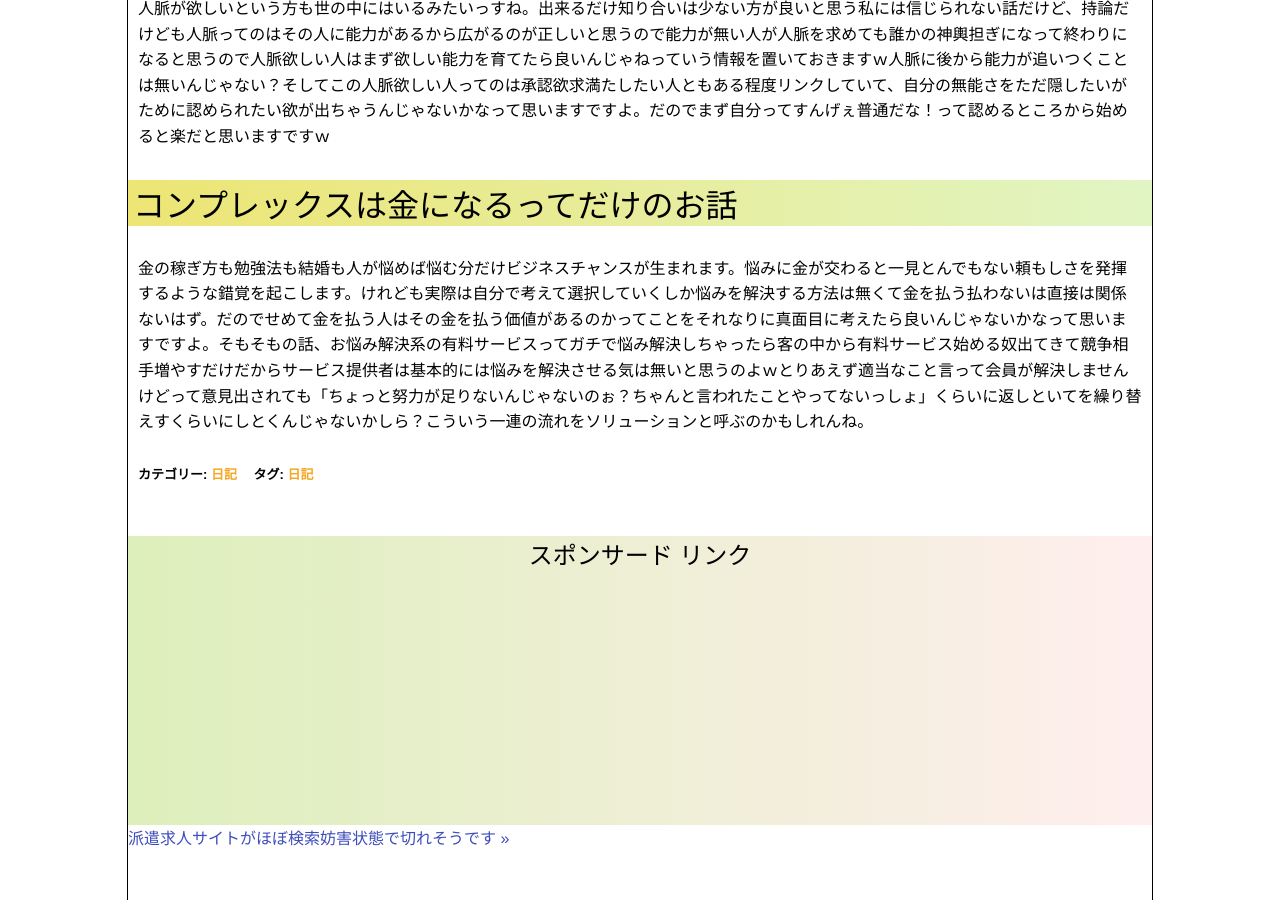
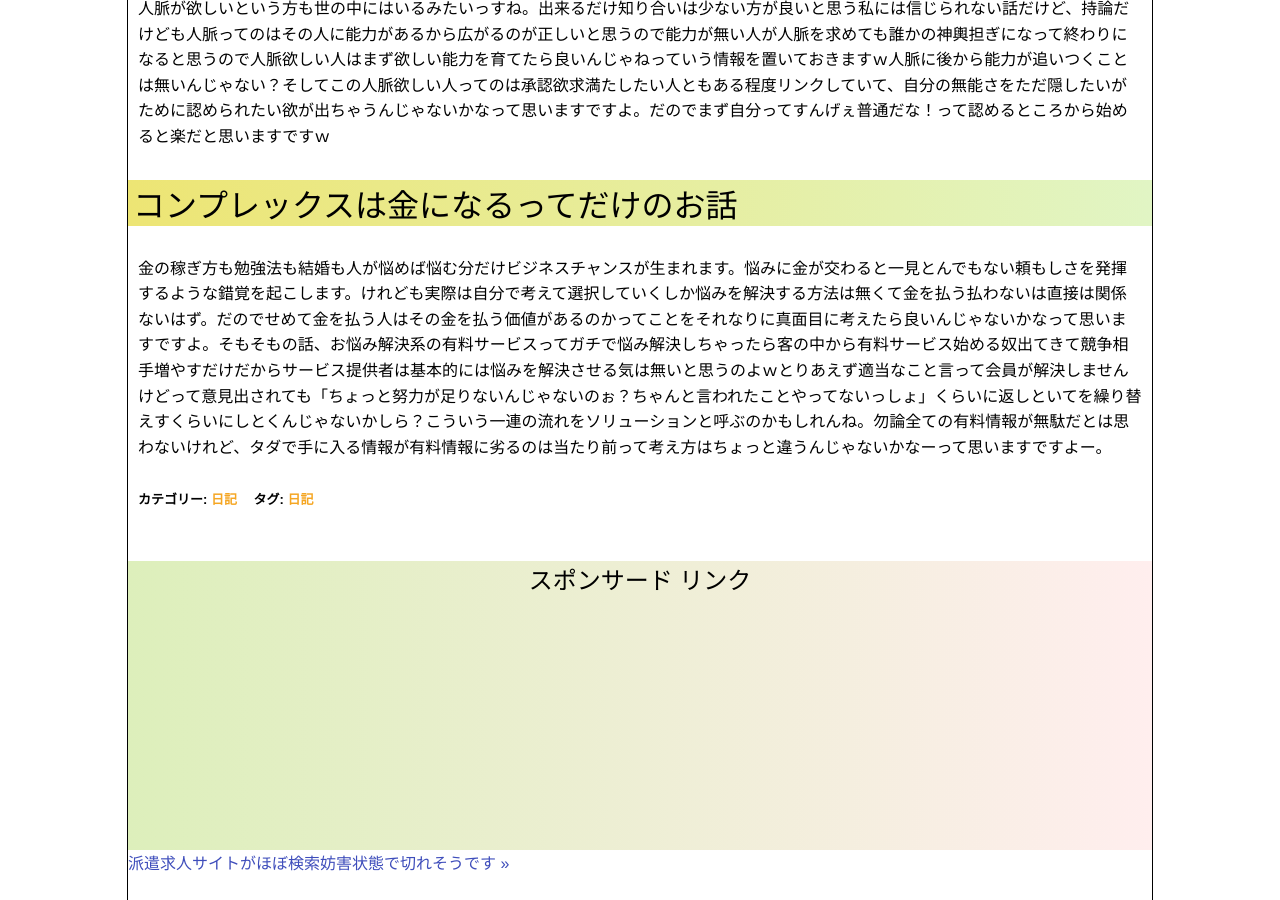
Before and after one commit to photoantenna/photoantenna.github.io, a Jekyll site: the page built from _posts/2019-02-13-freeinfo.md, in a window 1280 px wide and 900 px high, scrolled down 2454 px. Built offline with Jekyll 4.4.1, drawn with Linux system fonts in a browser that asks for light colours.

Commit message:
無料情報記事更新

```diff
--- a/_posts/2019-02-13-freeinfo.md
+++ b/_posts/2019-02-13-freeinfo.md
@@ -42,4 +42,4 @@ image:
 
 ### コンプレックスは金になるってだけのお話
 
-金の稼ぎ方も勉強法も結婚も人が悩めば悩む分だけビジネスチャンスが生まれます。悩みに金が交わると一見とんでもない頼もしさを発揮するような錯覚を起こします。けれども実際は自分で考えて選択していくしか悩みを解決する方法は無くて金を払う払わないは直接は関係ないはず。だのでせめて金を払う人はその金を払う価値があるのかってことをそれなりに真面目に考えたら良いんじゃないかなって思いますですよ。そもそもの話、お悩み解決系の有料サービスってガチで悩み解決しちゃったら客の中から有料サービス始める奴出てきて競争相手増やすだけだからサービス提供者は基本的には悩みを解決させる気は無いと思うのよｗとりあえず適当なこと言って会員が解決しませんけどって意見出されても「ちょっと努力が足りないんじゃないのぉ？ちゃんと言われたことやってないっしょ」くらいに返しといてを繰り替えすくらいにしとくんじゃないかしら？こういう一連の流れをソリューションと呼ぶのかもしれんね。
+金の稼ぎ方も勉強法も結婚も人が悩めば悩む分だけビジネスチャンスが生まれます。悩みに金が交わると一見とんでもない頼もしさを発揮するような錯覚を起こします。けれども実際は自分で考えて選択していくしか悩みを解決する方法は無くて金を払う払わないは直接は関係ないはず。だのでせめて金を払う人はその金を払う価値があるのかってことをそれなりに真面目に考えたら良いんじゃないかなって思いますですよ。そもそもの話、お悩み解決系の有料サービスってガチで悩み解決しちゃったら客の中から有料サービス始める奴出てきて競争相手増やすだけだからサービス提供者は基本的には悩みを解決させる気は無いと思うのよｗとりあえず適当なこと言って会員が解決しませんけどって意見出されても「ちょっと努力が足りないんじゃないのぉ？ちゃんと言われたことやってないっしょ」くらいに返しといてを繰り替えすくらいにしとくんじゃないかしら？こういう一連の流れをソリューションと呼ぶのかもしれんね。勿論全ての有料情報が無駄だとは思わないけれど、タダで手に入る情報が有料情報に劣るのは当たり前って考え方はちょっと違うんじゃないかなーって思いますですよー。
```
